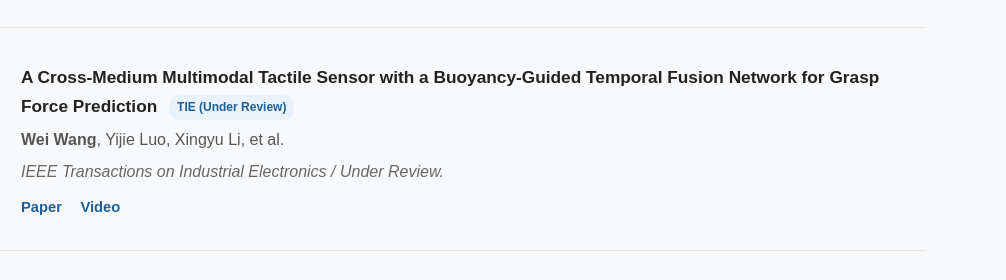
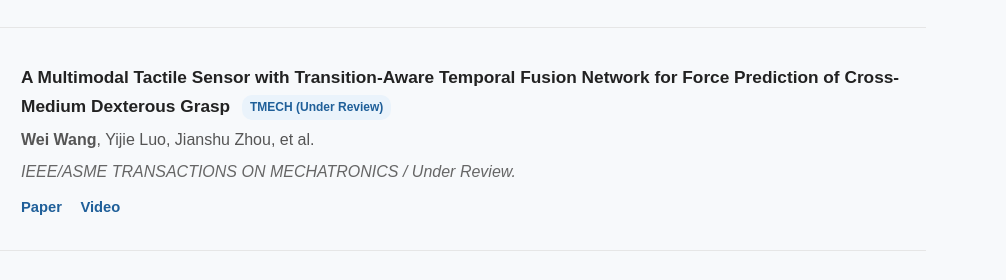
Before and after one commit to weiwanguu/WW-CV, a plain HTML site: page index.html in a window 1280 px wide. Shown: the part 2637-2917 px from the top of the page, 274-1280 px from the left. Drawn offline with Linux system fonts and the light colour scheme.

Commit message:
update website

```diff
--- a/index.html
+++ b/index.html
@@ -768,18 +768,18 @@
 
         <div>
           <div class="publication-title">
-            A Cross-Medium Multimodal Tactile Sensor with a
-            Buoyancy-Guided Temporal Fusion Network for
-            Grasp Force Prediction
-            <span class="tag">TIE (Under Review)</span>
+            A Multimodal Tactile Sensor with Transition-Aware
+Temporal Fusion Network for Force Prediction of
+Cross-Medium Dexterous Grasp
+            <span class="tag">TMECH (Under Review)</span>
           </div>
 
           <div class="authors">
-            <strong>Wei Wang</strong>, Yijie Luo, Xingyu Li, et al.
+            <strong>Wei Wang</strong>, Yijie Luo, Jianshu Zhou, et al.
           </div>
 
           <div class="venue">
-            IEEE Transactions on Industrial Electronics / Under Review.
+            IEEE/ASME TRANSACTIONS ON MECHATRONICS / Under Review.
           </div>
 
           <div class="pub-links">
```
